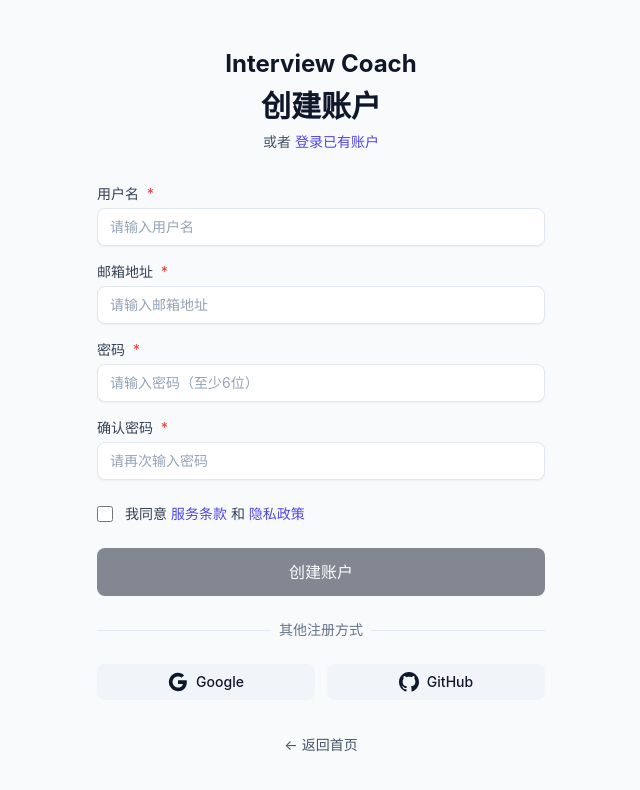
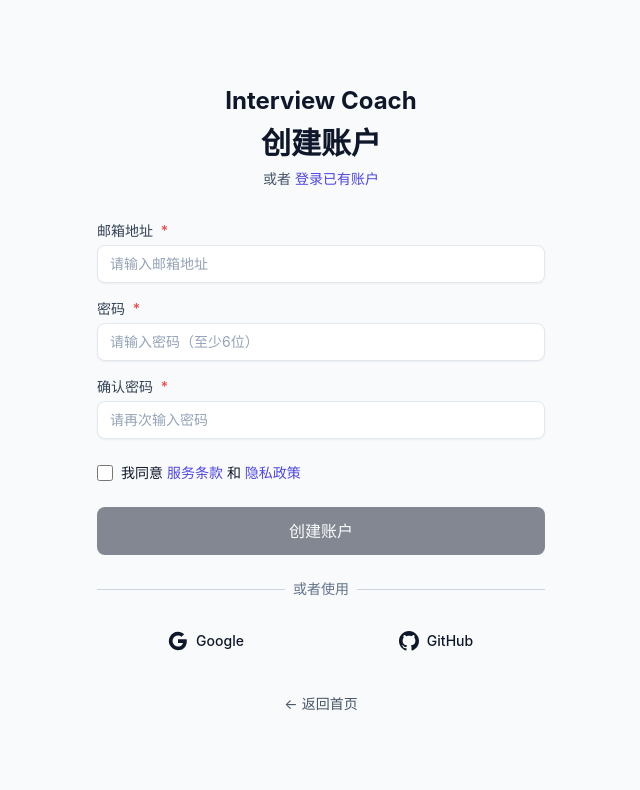
Before and after one commit to huangxinxinyu/InterviewCoach-v2, a Vue app in the folder frontend/: page /auth/register in a window 1280 px wide. Shown: the top 790 px of the page, without its empty margins (319-959 px from the left). Built offline with nearby package versions, Linux system fonts and the light colour scheme.

Commit message:
register page update

```diff
--- a/frontend/src/views/Auth/RegisterPage.vue
+++ b/frontend/src/views/Auth/RegisterPage.vue
@@ -25,16 +25,6 @@
       <!-- Register Form -->
       <form class="mt-8 space-y-6" @submit.prevent="handleRegister">
         <div class="space-y-4">
-          <BaseInput
-              v-model="form.username"
-              type="text"
-              label="用户名"
-              placeholder="请输入用户名"
-              required
-              :error-message="errors.username"
-              @blur="validateUsername"
-          />
-
           <BaseInput
               v-model="form.email"
               type="email"
@@ -67,71 +57,67 @@
         </div>
 
         <!-- Terms and Privacy -->
-        <div class="flex items-start">
-          <div class="flex items-center h-5">
+        <div class="flex items-center">
           <input
-                id="terms"
+              id="agree-terms"
               v-model="form.agreeToTerms"
               type="checkbox"
               class="h-4 w-4 text-accent-600 focus:ring-accent-500 border-primary-300 rounded"
-                required
           />
-          </div>
-          <div class="ml-3 text-sm">
-            <label for="terms" class="text-primary-700">
+          <label for="agree-terms" class="ml-2 block text-sm text-primary-900">
             我同意
             <a href="#" class="text-accent-600 hover:text-accent-500">服务条款</a>
             和
             <a href="#" class="text-accent-600 hover:text-accent-500">隐私政策</a>
           </label>
         </div>
+
+        <!-- Register Button -->
+        <div>
+          <BaseButton
+              type="submit"
+              variant="primary"
+              size="lg"
+              :disabled="!isFormValid || authStore.loading"
+              :loading="authStore.loading"
+              class="w-full"
+          >
+            创建账户
+          </BaseButton>
         </div>
 
         <!-- Error Message -->
-        <div v-if="authStore.error" class="bg-red-50 border border-red-200 rounded-lg p-4">
+        <div v-if="authStore.error" class="rounded-md bg-red-50 p-4">
           <div class="flex">
             <div class="flex-shrink-0">
               <svg class="h-5 w-5 text-red-400" viewBox="0 0 20 20" fill="currentColor">
-                <path fill-rule="evenodd" d="M10 18a8 8 0 100-16 8 8 0 000 16zM8.707 7.293a1 1 0 00-1.414 1.414L8.586 10l-1.293 1.293a1 1 0 101.414 1.414L10 11.414l1.293 1.293a1 1 0 001.414-1.414L11.414 10l1.293-1.293a1 1 0 00-1.414-1.414L10 8.586 8.707 7.293z" clip-rule="evenodd" />
+                <path fill-rule="evenodd" d="M10 18a8 8 0 100-16 8 8 0 000 16zM8.28 7.22a.75.75 0 00-1.06 1.06L8.94 10l-1.72 1.72a.75.75 0 101.06 1.06L10 11.06l1.72 1.72a.75.75 0 101.06-1.06L11.06 10l1.72-1.72a.75.75 0 00-1.06-1.06L10 8.94 8.28 7.22z" clip-rule="evenodd" />
               </svg>
             </div>
             <div class="ml-3">
-              <p class="text-sm text-red-800">
+              <h3 class="text-sm font-medium text-red-800">
                 {{ authStore.error }}
-              </p>
+              </h3>
             </div>
           </div>
         </div>
 
-        <!-- Submit Button -->
-        <BaseButton
-            type="submit"
-            variant="primary"
-            size="lg"
-            full-width
-            :loading="authStore.loading"
-            :disabled="!isFormValid"
-        >
-          创建账户
-        </BaseButton>
-
-        <!-- Divider -->
+        <!-- Social Register -->
+        <div class="mt-6">
           <div class="relative">
             <div class="absolute inset-0 flex items-center">
-            <div class="w-full border-t border-primary-200" />
+              <div class="w-full border-t border-primary-300" />
             </div>
             <div class="relative flex justify-center text-sm">
-            <span class="px-2 bg-primary-50 text-primary-500">其他注册方式</span>
+              <span class="px-2 bg-primary-50 text-primary-500">或者使用</span>
             </div>
           </div>
 
-        <!-- Social Register Buttons -->
-        <div class="grid grid-cols-2 gap-3">
+          <div class="mt-6 grid grid-cols-2 gap-3">
             <BaseButton
-              variant="secondary"
-              size="md"
-              full-width
-              @click="handleSocialRegister('google')"
+                variant="outline"
+                @click="handleSocialRegister('Google')"
+                class="w-full"
             >
               <svg class="w-5 h-5 mr-2" viewBox="0 0 24 24">
                 <path fill="currentColor" d="M22.56 12.25c0-.78-.07-1.53-.2-2.25H12v4.26h5.92c-.26 1.37-1.04 2.53-2.21 3.31v2.77h3.57c2.08-1.92 3.28-4.74 3.28-8.09z"/>
@@ -143,16 +129,16 @@
             </BaseButton>
 
             <BaseButton
-              variant="secondary"
-              size="md"
-              full-width
-              @click="handleSocialRegister('github')"
+                variant="outline"
+                @click="handleSocialRegister('GitHub')"
+                class="w-full"
             >
               <svg class="w-5 h-5 mr-2" fill="currentColor" viewBox="0 0 24 24">
                 <path d="M12 0c-6.626 0-12 5.373-12 12 0 5.302 3.438 9.8 8.207 11.387.599.111.793-.261.793-.577v-2.234c-3.338.726-4.033-1.416-4.033-1.416-.546-1.387-1.333-1.756-1.333-1.756-1.089-.745.083-.729.083-.729 1.205.084 1.839 1.237 1.839 1.237 1.07 1.834 2.807 1.304 3.492.997.107-.775.418-1.305.762-1.604-2.665-.305-5.467-1.334-5.467-5.931 0-1.311.469-2.381 1.236-3.221-.124-.303-.535-1.524.117-3.176 0 0 1.008-.322 3.301 1.23.957-.266 1.983-.399 3.003-.404 1.02.005 2.047.138 3.006.404 2.291-1.552 3.297-1.23 3.297-1.23.653 1.653.242 2.874.118 3.176.77.84 1.235 1.911 1.235 3.221 0 4.609-2.807 5.624-5.479 5.921.43.372.823 1.102.823 2.222v3.293c0 .319.192.694.801.576 4.765-1.589 8.199-6.086 8.199-11.386 0-6.627-5.373-12-12-12z"/>
               </svg>
               GitHub
             </BaseButton>
+          </div>
         </div>
       </form>
 
@@ -182,7 +168,6 @@ const authStore = useAuthStore()
 const uiStore = useUIStore()
 
 const form = reactive({
-  username: '',
   email: '',
   password: '',
   confirmPassword: '',
@@ -190,50 +175,20 @@ const form = reactive({
 })
 
 const errors = reactive({
-  username: '',
   email: '',
   password: '',
   confirmPassword: ''
 })
 
 const isFormValid = computed(() => {
-  return form.username &&
-      form.email &&
+  return form.email &&
       form.password &&
       form.confirmPassword &&
       form.agreeToTerms &&
-      !errors.username &&
       !errors.email &&
       !errors.password &&
       !errors.confirmPassword
 })
-
-const validateUsername = () => {
-  if (!form.username) {
-    errors.username = '请输入用户名'
-    return false
-  }
-
-  if (form.username.length < 2) {
-    errors.username = '用户名至少2个字符'
-    return false
-  }
-
-  if (form.username.length > 20) {
-    errors.username = '用户名不能超过20个字符'
-    return false
-  }
-
-  // 只允许字母、数字、下划线和中文
-  const usernameRegex = /^[\w\u4e00-\u9fa5]+$/
-  if (!usernameRegex.test(form.username)) {
-    errors.username = '用户名只能包含字母、数字、下划线和中文'
-    return false
-  }
-
-  errors.username = ''
-  return true
-}
 
 const validateEmail = () => {
   if (!form.email) {
@@ -306,12 +261,11 @@ const handleRegister = async () => {
   authStore.clearError()
 
   // 验证表单
-  const isUsernameValid = validateUsername()
   const isEmailValid = validateEmail()
   const isPasswordValid = validatePassword()
   const isConfirmPasswordValid = validateConfirmPassword()
 
-  if (!isUsernameValid || !isEmailValid || !isPasswordValid || !isConfirmPasswordValid) {
+  if (!isEmailValid || !isPasswordValid || !isConfirmPasswordValid) {
     return
   }
 
@@ -320,9 +274,8 @@ const handleRegister = async () => {
     return
   }
 
-  // 尝试注册
+  // 尝试注册 - 只发送邮箱和密码
   const success = await authStore.register({
-    username: form.username,
     email: form.email,
     password: form.password
   })
```
Lines whose indentation alone changed are shown as unchanged.
